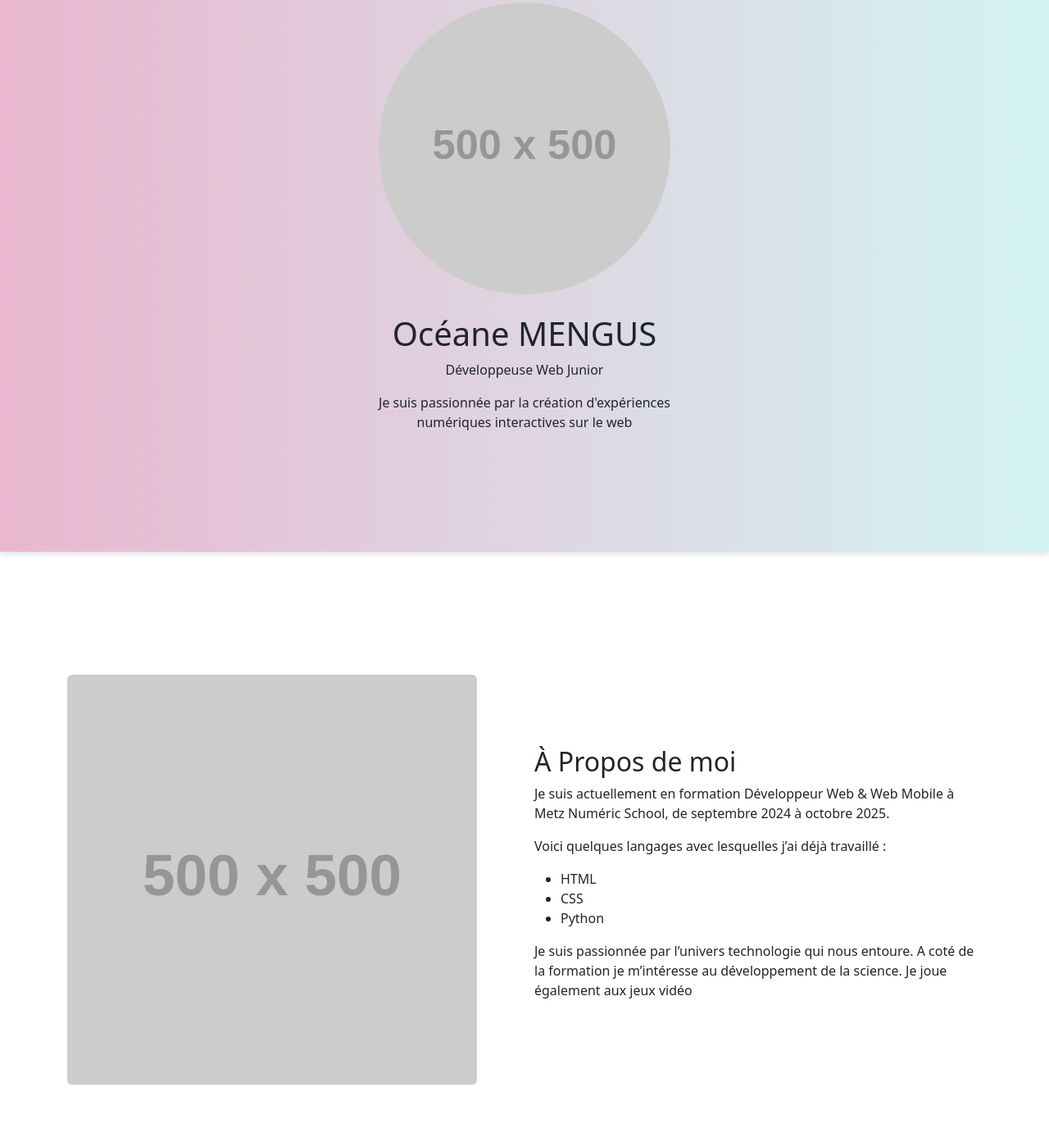
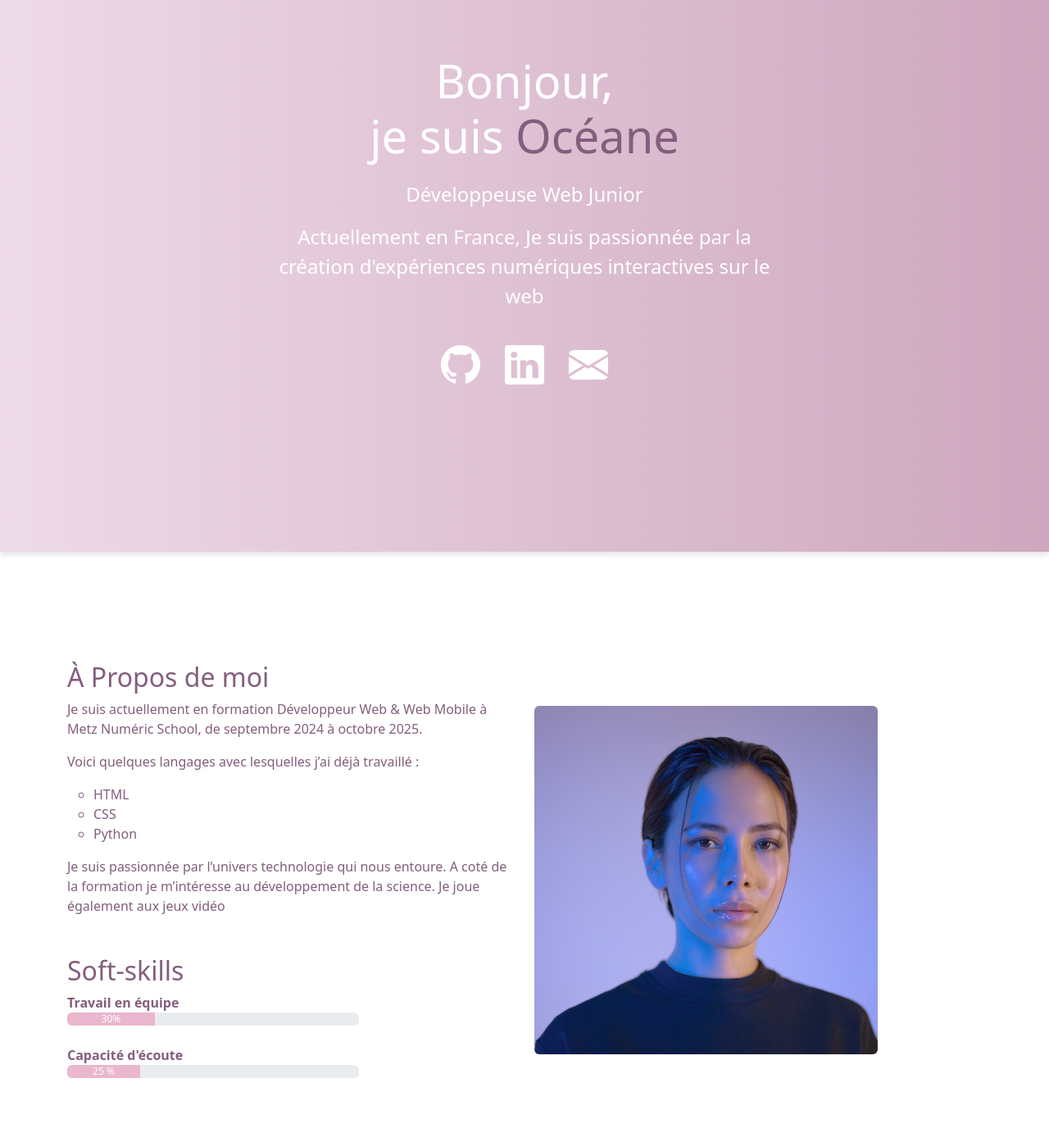
Before and after one commit to blakelizz/portfolio, a plain HTML site: page index.html in a window 1280 px wide. Shown: the part 127-1520 px from the top of the page at 82% size. Drawn offline with nearby package versions, Linux system fonts and the light colour scheme; placeholder pictures from the web are drawn by us.

Commit message:
doc : màj du fichier html et ajout style.css

```diff
--- a/index.html
+++ b/index.html
@@ -51,12 +51,23 @@
             <section id="hero">
                 <div class="container">
                     <div class="row justify-content-center align-items-center vh-100">
-                        <div class="col-4 text-center">
-                            <img src="https://dummyimage.com/500x500.gif" alt="Photo de Profil de Océane MENGUS" class="img-fluid rounded-circle mb-4">
-                            <h1>Océane MENGUS</h1>
+                        <div class="col-12 col-md-7 text-center">
+                            <h1>Bonjour, <br>je suis <span>Océane</span></h1>
                             <p>Développeuse Web Junior</p>
-                            <p>Je suis passionnée par la création d'expériences numériques interactives sur le web</p>
+                            <p>Actuellement en France,  Je suis passionnée par la création d'expériences numériques interactives sur le web</p>
+                            <div class="reseaux">
+                                <a href="#" class="cta " data-aos="zoom-in"><i class="bi bi-github"></i></a>
+                                <a href="https://www.linkedin.com/in/oceanemengus/" class="cta" data-aos="zoom-in"><i class="bi bi-linkedin"></i></a>
+                                <a href="#" class="cta" data-aos="zoom-in"><i class="bi bi-envelope-fill"></i></a>
+                            </div>
                         </div>
+                        <!-- <div class="row">
+                            <div  class=" col-3 reseaux">
+                                <a href="#" class="cta"><i class="bi bi-github"></i></a>
+                                <a href="https://www.linkedin.com/in/oceanemengus/" class="cta"><i class="bi bi-linkedin"></i></a>
+                                <a href="#" class="cta"><i class="bi bi-envelope-fill"></i></a>
+                            </div>
+                        </div> -->
                     </div>
                 </div>
             </section>
@@ -65,11 +76,8 @@
             <section id="about">
                 <div class="container">
                     <div class="row justify-content-center align-items-center vh-100">
-                        <div class="col-6" data-aos="fade-right">
-                            <img src="https://dummyimage.com/500x500.gif" alt="Photo dans le cadre du travail/pc" class="img-fluid rounded">
-                        </div>
-                        <div class="col-6" data-aos="fade-right">
-                            <h2>À Propos de moi</h2>
+                        <div class="col-12 col-md-6" data-aos="fade-right">
+                            <h2 class="line" >À Propos de moi</h2>
                             <p>Je suis actuellement en formation Développeur Web & Web Mobile à Metz Numéric School, de septembre 2024 à octobre 2025.</p>
                             <p>Voici quelques langages avec lesquelles j’ai déjà travaillé :</p>
                             <ul>
@@ -79,6 +87,40 @@
                             </ul>
                             <p>Je suis passionnée par l’univers technologie qui nous entoure.  A coté de la formation je m’intéresse au développement de la science. Je joue également aux jeux vidéo</p>
 
+                            <div class="row mt-5">
+                                <div class="col-12 col-md-8">
+                                    <h2>Soft-skills</h2>
+                                    <strong>Travail en équipe</strong>
+                                    <div class="progress mb-4">
+                                        <div
+                                            class="progress-bar"
+                                            role="progressbar"
+                                            style="width: 30%;"
+                                            aria-valuenow="30"
+                                            aria-valuemin="0"
+                                            aria-valuemax="100"
+                                        >
+                                            30%
+                                        </div>
+                                    </div>
+                                    <strong>Capacité d'écoute</strong>
+                                    <div class="progress mb-4">
+                                        <div
+                                            class="progress-bar"
+                                            role="progressbar"
+                                            style="width: 25%;"
+                                            aria-valuenow="25"
+                                            aria-valuemin="0"
+                                            aria-valuemax="100"
+                                        >
+                                            25 %
+                                        </div>
+                                    </div>
+                                </div>
+                            </div>
+                        </div>
+                        <div class="col-12 col-md-6" data-aos="fade-left">
+                            <img src="img/Robbie-Lens.png" alt="Photo dans le cadre du travail/pc" class="img-fluid rounded">
                         </div>
                     </div>
                 </div>
@@ -88,10 +130,10 @@
                 <div class="container">
                     <div class="row justify-content-center align-items-center vh-100">
                         <div class="col-12 text-center">
-                            <h2>Compétences</h2>
+                            <h2 class="mb-5">Compétences</h2>
 
                             <div class="row justify-content-center"">
-                                <div class="col-4 p-4" data-aos="zoom-out">
+                                <div class="col-12 col-md-4 p-4" data-aos="zoom-out">
                                     <h2>Frontend</h2>
                                     <strong>HTML</strong>
                                     <div class="progress mb-4">
@@ -134,7 +176,7 @@
                                         </div>
                                     </div>
                                 </div>
-                                <div class="col-4 p-4" data-aos="zoom-out">
+                                <div class="col-12 col-md-4 p-4" data-aos="zoom-out">
                                     <h2>Backend & Outils</h2>
                                     <strong>PHP</strong>
                                     <div class="progress mb-4">
@@ -187,10 +229,10 @@
                 <div class="container">
                     <div class="row justify-content-center align-items-center vh-100">
                         <div class="col-12 text-center">
-                            <h2 class="mb-4">Projets réalisés</h2>
+                            <h2 class="mb-5">Projets réalisés</h2>
 
                             <div class="row justify-content-center">
-                                <div class="col-4 mb-4">
+                                <div class="col-12 col-md-4 mb-4">
                                     <div class="card rounded-4">
                                         <img src='img/image.png' alt='Projet 1: Veille informatique' class="img-fluid rounded-top-4"/>
                                         <div class="card-body">
@@ -201,7 +243,7 @@
                                     </div>
                                 </div>
 
-                                <div class="col-4 mb-4">
+                                <div class="col-12 col-md-4 mb-4">
                                     <div class="card rounded-4">
                                         <img src='https://dummyimage.com/1920x1080.gif' alt='Projet 1: Veille informatique' class="img-fluid rounded-top-4"/>
                                         <div class="card-body">
@@ -211,7 +253,7 @@
                                         </div>
                                     </div>
                                 </div>
-                                <div class="col-4 mb-4">
+                                <div class="col-12 col-md-4 mb-4">
                                     <div class="card rounded-4">
                                         <img src='https://dummyimage.com/1920x1080.gif' alt='Projet 1: Veille informatique' class="img-fluid rounded-top-4"/>
                                         <div class="card-body">
@@ -231,14 +273,15 @@
         <footer class="bg-body-tertiary">
             <div class="container py-5">
                 <div class="row justify-content-between ">
-                    <div class="col-6">
+                    <div class="col-12 col-md-6">
                         <h5>Contact</h5>
                         <p>oceane.mngs@yahoo.com</p>
                     </div>
-                    <div class="col-6">
+                    <div class="col-12 col-md-6">
                         <h5>Réseaux sociaux</h5>
                         <a href="#"><i class="bi bi-github"></i></a>
                         <a href="https://www.linkedin.com/in/oceanemengus/"><i class="bi bi-linkedin"></i></a>
+                        <a href="#"><i class="bi bi-envelope-fill"></i></a>
                     </div>
                 </div>
                 <div class="row">
--- a/style.css
+++ b/style.css
@@ -1,12 +1,83 @@
-#hero {
-    background: linear-gradient(to right, #e9b7ce, #d3f3f1);
-    box-shadow: 0 4px 6px rgba(0, 0, 0, 0.1);
+body{
+    color: rgb(131, 94, 125)
 }
 
+
+/* ----Hero ---- */
+#hero {
+    /* background: linear-gradient(to right, #ffcaf4, #e3e3e3); */
+    background: linear-gradient(to right, #eedae8, #cea7be);
+    box-shadow: 0 4px 6px rgba(0, 0, 0, 0.1);
+    color: #ffffff;
+}
+
+#hero h1 {
+    font-size: 3.5rem;
+    margin-bottom: 20px;
+}
+
+#hero p {
+    font-size: 1.5rem;
+}
+
+#hero h2 {
+    font-size: 2rem;
+    margin-bottom: 20px;
+}
+
+#hero span {
+    color: rgb(131, 94, 125);
+}
+
+
+.cta a:hover {
+    background: rgba(211, 194, 208, 1);
+}
+
+.cta i {
+    font-size: 3rem;
+    color: #ffffff;
+}
+
+.cta i:hover{
+    color: rgb(131, 94, 125);
+}
+
+.reseaux {
+    display: flex;
+    justify-content: center;
+    gap: 30px;
+    margin-top: 30px;
+}
+
+/* ---- About ----  */
+/* h2 {
+    display: inline-block;
+    border-bottom: 5px solid black;
+    padding-bottom: 10px;
+} */
+
+#about ul{
+    list-style-type:circle ;
+}
+
+
+/*----  Skills ---- */
 #skills {
     box-shadow: 0 4px 6px rgba(0, 0, 0, 0.1), 0 -4px 6px rgba(0, 0, 0, 0.1);
 }
 
+
+.progress-bar {
+    background-color: #e9b7ce;
+}
+
+/* ---- Footer ---- */
+footer .bi{
+    color: #e9b7ce;
+}
+
+/* ---- Projet ---- */
 .card{
     transition: transform 0.5s ease-in-out;
 }
@@ -16,15 +87,6 @@
     box-shadow: 0 15px 30px rgba(157, 78, 221, 0.2);
 }
 
-
-.progress-bar {
-    background-color: #e9b7ce;
-}
-
-footer .bi{
-    color: #e9b7ce;
-}
-
 .btn{
     background: #e9b7ce;
     color: #eaf7f6;
```
